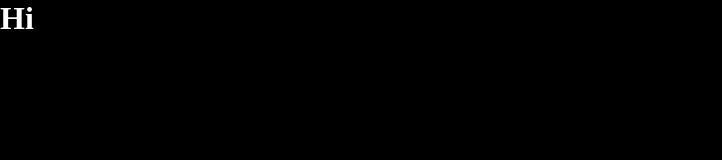
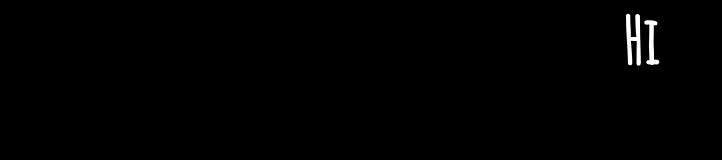
Before and after one commit to devinleejones/typing-tutor, a plain HTML site: page index.html in a window 1280 px wide. Shown: the whole page, without its empty margins (0-722 px from the left). Drawn offline with Linux system fonts and the light colour scheme.

Commit message:
#1 Select a font from google fonts for text

```diff
--- a/index.html
+++ b/index.html
@@ -5,6 +5,7 @@
   <meta name="viewport" content="width=device-width, initial-scale=1.0"/>
   <meta http-equiv="X-UA-Compatible" content="ie=edge"/>
   <link rel="stylesheet" href="styles.css"/>
+  <link href="https://fonts.googleapis.com/css?family=Amatic+SC" rel="stylesheet"/>
   <title>See The Text</title>
 </head>
 <body>
--- a/styles.css
+++ b/styles.css
@@ -2,4 +2,7 @@
   margin: 0;
   background-color: black;
   color: white;
+  font-family: 'Amatic SC', cursive;
+  text-align: center;
+  font-size: 2rem;
 }
```
